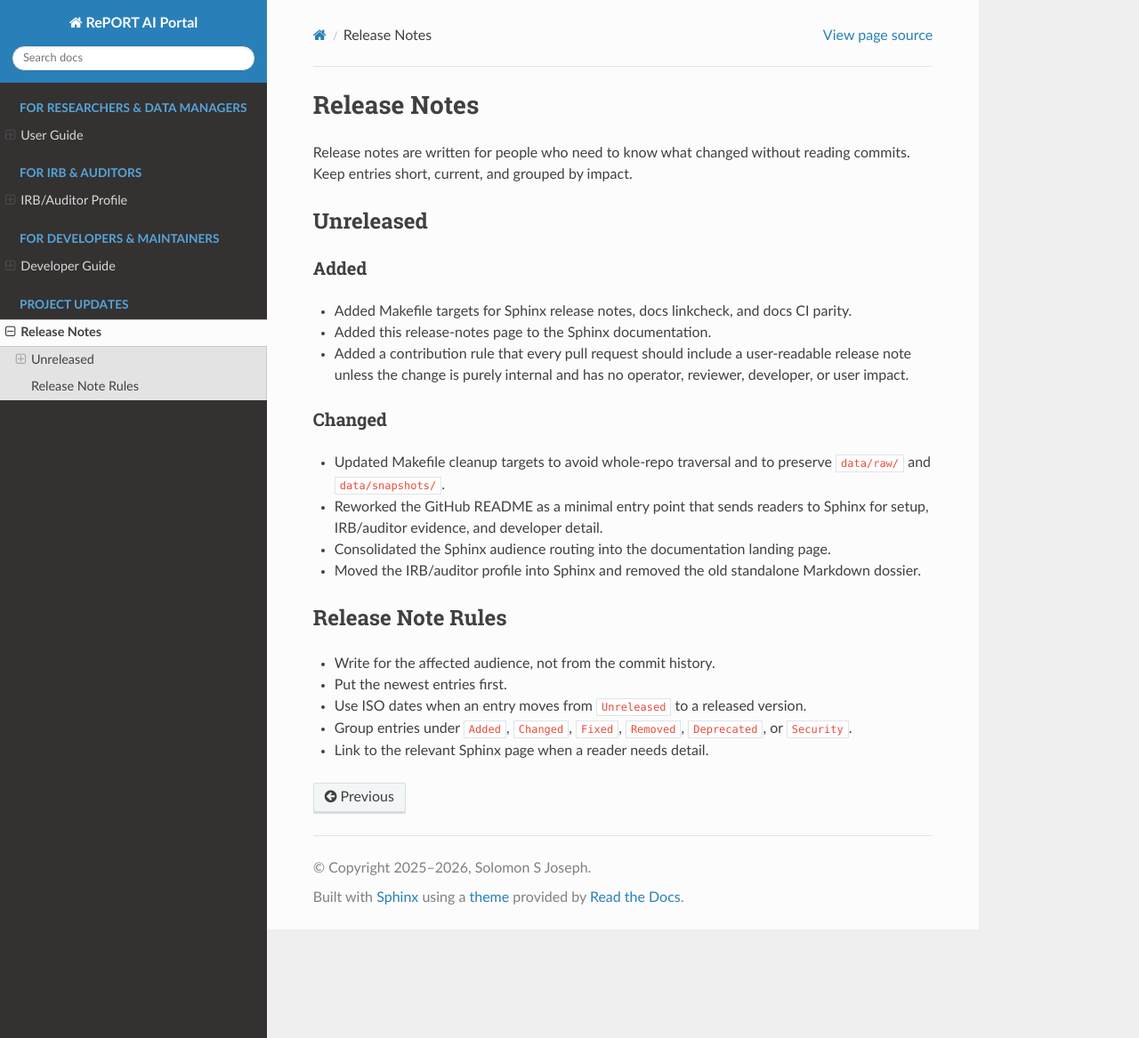
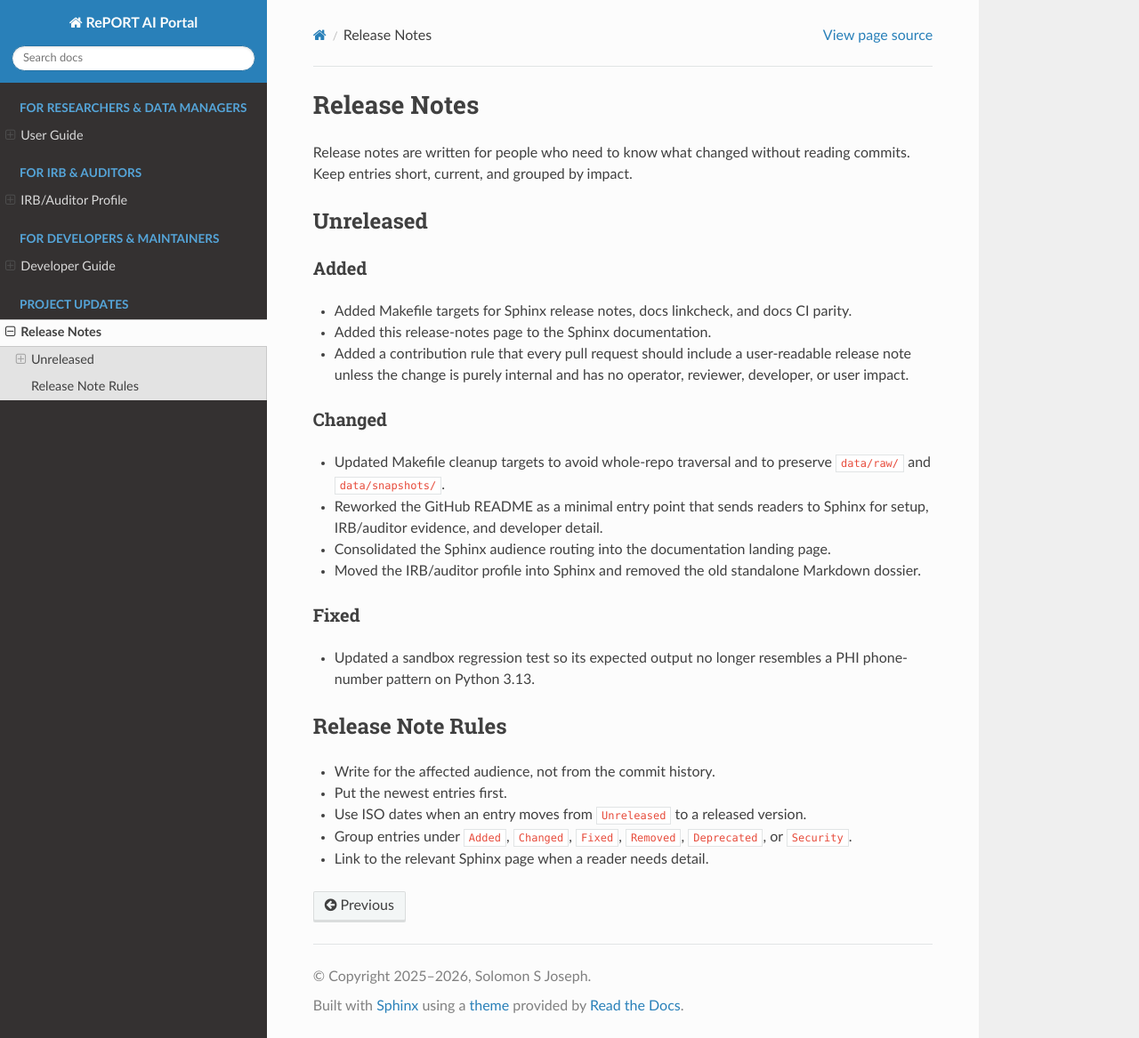
Before and after one commit to solomonsjoseph/RePORT-AI-Portal, a Sphinx documentation site: the page built from docs/sphinx/release_notes.rst, in a window 1280 px wide and 1167 px high. Shown: the whole window at 89% size. Built offline with Sphinx 7.4.7 and the Read the Docs theme 3.1.0, drawn with Linux system fonts in a browser that asks for light colours.

Commit message:
test: avoid PHI-shaped sandbox output

```diff
--- a/docs/sphinx/release_notes.rst
+++ b/docs/sphinx/release_notes.rst
@@ -30,6 +30,12 @@ Changed
 * Moved the IRB/auditor profile into Sphinx and removed the old
   standalone Markdown dossier.
 
+Fixed
+~~~~~
+
+* Updated a sandbox regression test so its expected output no longer
+  resembles a PHI phone-number pattern on Python 3.13.
+
 Release Note Rules
 ------------------
 
```
Also changed, not shown: 1 other file.
